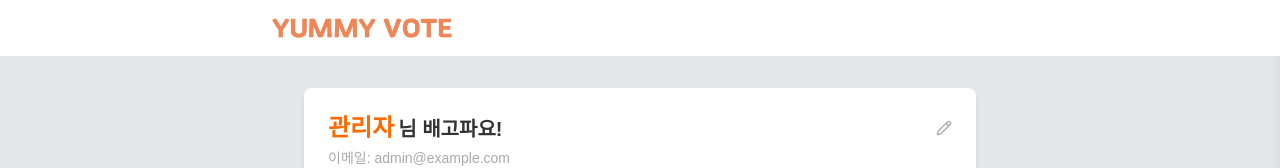
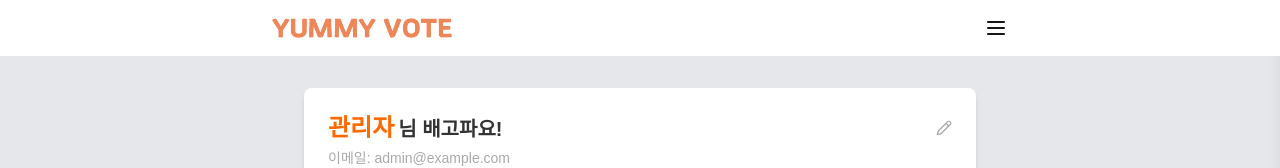
Before and after one commit to Du-it-Study-Code/yummy-vote, a Next.js app: page /manager in a window 1280 px wide. Shown: the top 168 px of the page. Built offline with nearby package versions, Linux system fonts and the light colour scheme.

Commit message:
헤더 햄버거 버튼 큰 화면에서 사라지는 현상 개선

```diff
--- a/src/views/components/layouts/Header.js
+++ b/src/views/components/layouts/Header.js
@@ -18,7 +18,7 @@ export default function Header() {
           </a>
 
           {/* 햄버거 버튼 */}
-          <button onClick={() => setIsOpen(!isOpen)} className="md:hidden">
+          <button onClick={() => setIsOpen(!isOpen)}>
             {isOpen ? <X size={24} /> : <Menu size={24} />}
           </button>
         </Container>
```
